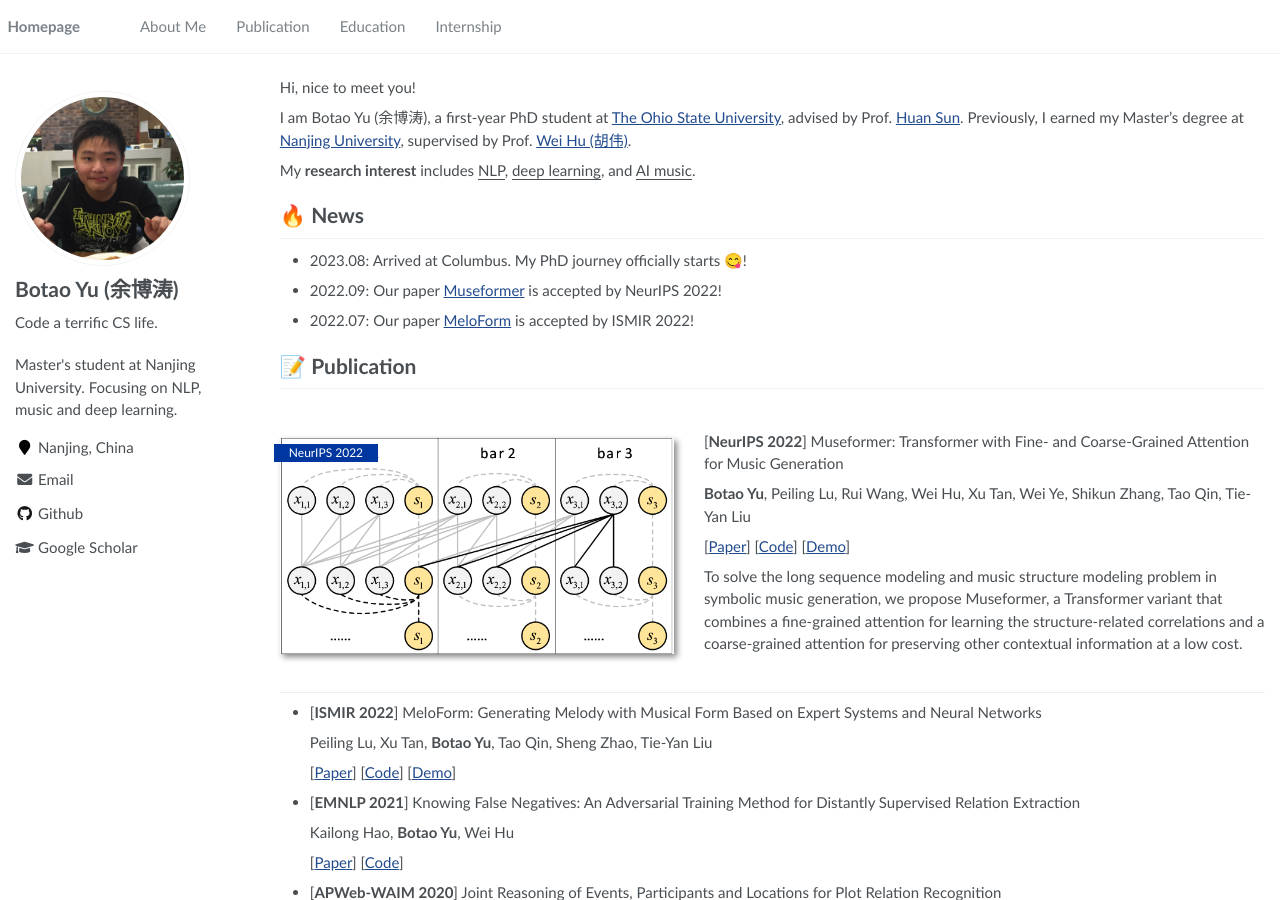
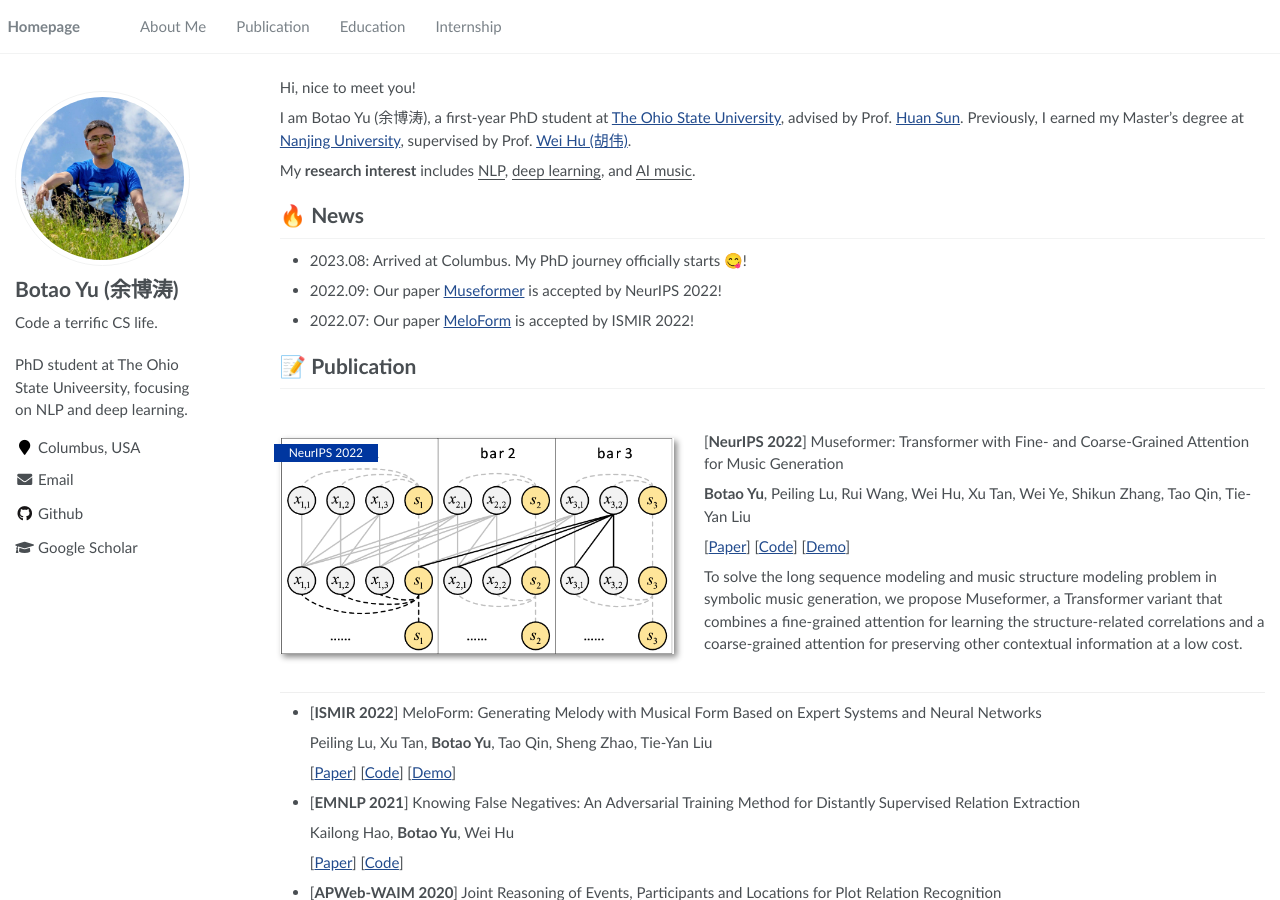
Before and after one commit to btyu/btyu.github.io, a Jekyll site: the page built from _pages/about.md, in a window 1280 px wide and 900 px high. Built offline with Jekyll 4.4.1, drawn with Linux system fonts in a browser that asks for light colours.

Commit message:
update personal info

```diff
--- a/_config.yml
+++ b/_config.yml
@@ -7,7 +7,7 @@
 
 # Site Settings
 title                    : "Botao Yu (余博涛) - Homepage"
-description              : "Master's student at Nanjing University. Focusing on NLP, music and deep learning."
+description              : "PhD student at The Ohio State Univeersity, focusing on NLP and deep learning."
 repository               : "btyu/btyu.github.io"
 google_scholar_stats_use_cdn : true
 
@@ -22,9 +22,9 @@ baidu_site_verification  :  # get baidu_site_verification from https://ziyuan.ba
 # Site Author
 author:
   name             : "Botao Yu (余博涛)"
-  avatar           : "images/avatar.jpg"
+  avatar           : "images/avatar.png"
   bio              : "Code a terrific CS life."
-  location         : "Nanjing, China"
+  location         : "Columbus, USA"
   employer         :
   pubmed           :
   googlescholar    : "https://scholar.google.com/citations?user=NbWw60wAAAAJ"
```
Also changed, not shown: images/avatar.jpg (deleted), images/avatar.png (added).
